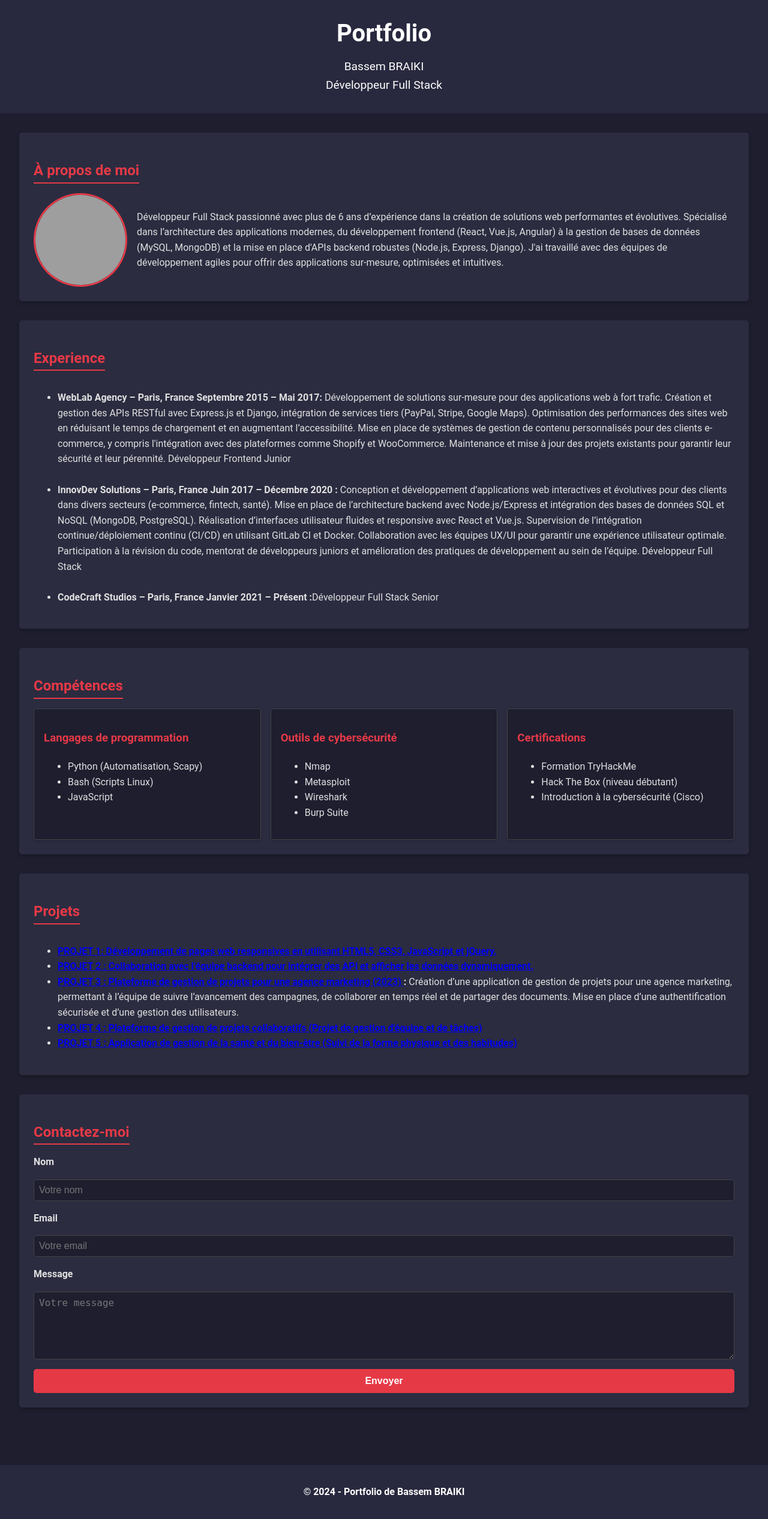
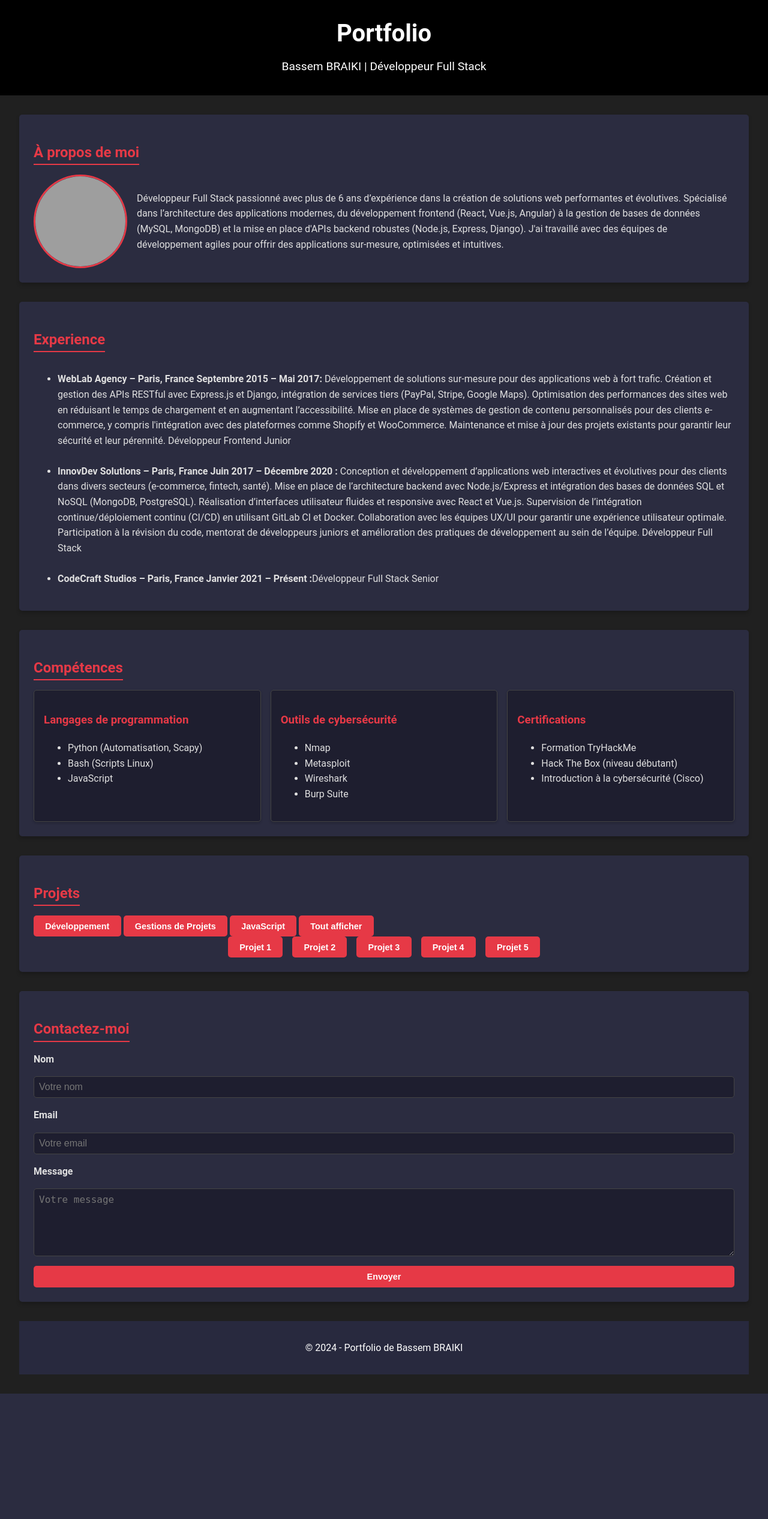
Before and after one commit to leschmidt1/portfolio, a PHP site: page / in a window 1280 px wide. Shown: the whole page at 60% size. After the commit the page ends 2323 px from the top, so only its background shows below. Run offline with PHP 8.4, Linux system fonts and the light colour scheme; grey boxes are pictures that could not be loaded.

Commit message:
Add files via upload

```diff
--- a/index.html
+++ b/index.html
@@ -7,10 +7,12 @@
     <link rel="stylesheet" href="style.css">
 </head>
 <body>
+    <div class="container">
+        <div class="bubbles"></div>
+    </div>
     <header>
         <h1>Portfolio</h1>
-        <p>Bassem BRAIKI
-            <br>Développeur Full Stack</p>
+        <p>Bassem BRAIKI | Développeur Full Stack</p>
     </header>
 
     <main>
@@ -84,12 +86,20 @@
 <!-- Section Projets -->
 <section id="projets">
     <h2>Projets</h2>
+    <nav class="menu">
+        <div id="filter-buttons" class="filters">
+            <button class="filter-button" data-filter="html">Développement</button>
+            <button class="filter-button" data-filter="css">Gestions de Projets</button>
+            <button class="filter-button" data-filter="java">JavaScript</button>
+            <button class="filter-button" data-filter="tout">Tout afficher</button>
+        </div>
+    </nav>
     <ul>
-                <li><strong><a href="generic.html">PROJET 1: Développement de pages web responsives en utilisant HTML5, CSS3, JavaScript et jQuery. </strong>  </a></li>
-                <li><strong><a href="bl.html">PROJET 2 : Collaboration avec l’équipe backend pour intégrer des API et afficher les données dynamiquement. </strong>  </a></li>
-                <li><strong><a href="dfs.html">PROJET 3 : Plateforme de gestion de projets pour une agence marketing (2023) </a>:</strong> Création d’une application de gestion de projets pour une agence marketing, permettant à l’équipe de suivre l’avancement des campagnes, de collaborer en temps réel et de partager des documents. Mise en place d’une authentification sécurisée et d’une gestion des utilisateurs.</li>
-                <li><strong><a href="fg.html"> PROJET 4 : Plateforme de gestion de projets collaboratifs (Projet de gestion d'équipe et de tâches)</a> </li>
-                <li><strong><a href="fh.html">PROJET 5 : Application de gestion de la santé et du bien-être (Suivi de la forme physique et des habitudes)</a>  </li>
+        <li class="html"><button onclick="location.href='generic.html'" target="_blank">Projet 1</button></li>
+        <li class="css"><button onclick="location.href='bl.html'" target="_blank">Projet 2</button></li>
+        <li class="java"><button onclick="location.href='dfs.html'" target="_blank">Projet 3</button></li>
+        <li class="css"><button onclick="location.href='fg.html'" target="_blank">Projet 4</button></li>
+        <li class="html"><button onclick="location.href='fh.html'" target="_blank">Projet 5</button></li>
     </ul>
 </section>
 
@@ -109,10 +119,40 @@
         <button type="submit">Envoyer</button>
     </form>
 </section>
-    </main>
 
 <footer>
     <p>© 2024 - Portfolio de Bassem BRAIKI</p>
 </footer>
+
+<script>
+document.addEventListener('DOMContentLoaded', function() {
+
+    const filterButtons = document.querySelectorAll('.filter-button');
+
+
+    filterButtons.forEach(button => {
+        button.addEventListener('click', function() {
+            const filterValue = button.getAttribute('data-filter');
+
+
+            const projects = document.querySelectorAll('#projets ul li');
+
+
+            projects.forEach(project => {
+                if (filterValue === 'tout') {
+                    project.style.display = 'block';
+                } else {
+
+                    if (project.classList.contains(filterValue)) {
+                        project.style.display = 'block';
+                    } else {
+                        project.style.display = 'none';
+                    }
+                }
+            });
+        });
+    });
+});
+</script>
 </body>
 </html>
--- a/style.css
+++ b/style.css
@@ -1,16 +1,36 @@
-
 /* Styles généraux */
 body {
     font-family: 'Roboto', Arial, sans-serif;
     margin: 0;
     padding: 0;
     line-height: 1.6;
-    background-color: #1e1e2f;
+    background: #0a0a0a;
     color: #e0e0e0;
+    animation: backgroundAnimation 10s ease-in-out infinite;
 }
 
+/* Animation de changement de fond */
+@keyframes backgroundAnimation {
+    0% {
+        background: #0a0a0a;
+    }
+    25% {
+        background: #111;
+    }
+    50% {
+        background: #1a1a1a;
+    }
+    75% {
+        background: #222;
+    }
+    100% {
+        background: #0a0a0a;
+    }
+}
+
+/* Header */
 header {
-    background: #28293e;
+    background: #000000;
     color: #fff;
     padding: 1.5rem 0;
     text-align: center;
@@ -26,11 +46,11 @@
     font-size: 1.2rem;
 }
 
+/* Grille des sections */
 main {
     padding: 2rem;
 }
 
-/* Styles des sections */
 section {
     margin-bottom: 2rem;
     padding: 1.5rem;
@@ -65,7 +85,7 @@
     color: #e63946;
 }
 
-/* Liens et pied de page */
+/* Pied de page */
 footer {
     text-align: center;
     padding: 1rem 0;
@@ -74,12 +94,13 @@
     margin-top: 2rem;
 }
 
-
 /* Styles pour la section "À propos" */
 .about-container {
     display: flex;
     align-items: center;
     gap: 1rem;
+    opacity: 0;
+    animation: fadeIn 2s forwards;
 }
 
 .photo-profil {
@@ -88,6 +109,16 @@
     border-radius: 50%;
     border: 3px solid #e63946;
     object-fit: cover;
+}
+
+/* Animation d'apparition */
+@keyframes fadeIn {
+    0% {
+        opacity: 0;
+    }
+    100% {
+        opacity: 1;
+    }
 }
 
 /* Ajustement pour mobile */
@@ -101,7 +132,6 @@
         margin-bottom: 1rem;
     }
 }
-
 
 /* Section Contact */
 #contact {
@@ -139,8 +169,8 @@
 }
 
 .contact-form button {
-    padding: 0.7rem;
-    font-size: 1rem;
+    padding: 0.6rem;
+    font-size: 0.9rem; /* Taille de la police réduite */
     font-weight: bold;
     color: #fff;
     background: #e63946;
@@ -153,3 +183,70 @@
 .contact-form button:hover {
     background: #c72e3c;
 }
+
+/* Styles pour les boutons de menu et de projet */
+.menu ul,
+#projets ul {
+    list-style-type: none;
+    margin: 0;
+    padding: 0;
+    display: flex;
+    justify-content: center;
+    gap: 1rem;
+}
+
+.menu ul li button,
+#projets ul li button {
+    padding: 0.6rem 1.2rem; /* Padding réduit */
+    font-size: 0.9rem; /* Taille de la police réduite */
+    font-weight: bold;
+    color: #fff;
+    background: #e63946;
+    border: none;
+    border-radius: 5px;
+    cursor: pointer;
+    transition: background 0.3s ease, transform 0.2s ease;
+}
+
+.menu ul li button:hover,
+#projets ul li button:hover {
+    background: #c72e3c;
+    transform: scale(1.1);
+}
+
+/* Styles pour les boutons de filtre */
+.filter-button {
+    padding: 0.6rem 1.2rem; /* Padding réduit */
+    font-size: 0.9rem; /* Taille de la police réduite */
+    font-weight: bold;
+    color: #fff;
+    background: #e63946;
+    border: none;
+    border-radius: 5px;
+    cursor: pointer;
+    transition: background 0.3s ease, transform 0.2s ease;
+}
+
+.filter-button:hover {
+    background: #c72e3c;
+    transform: scale(1.1);
+}
+
+/* Masquage et affichage des projets selon le filtre */
+.project {
+    display: none;
+}
+
+.show {
+    display: block;
+}
+
+.filter-buttons {
+    margin-bottom: 20px;
+}
+
+.filter-buttons button {
+    margin-right: 10px;
+    padding: 10px;
+    cursor: pointer;
+}
```
Also changed, not shown: fh.html (+7 -35 lines). Lines whose indentation alone changed are shown as unchanged.
